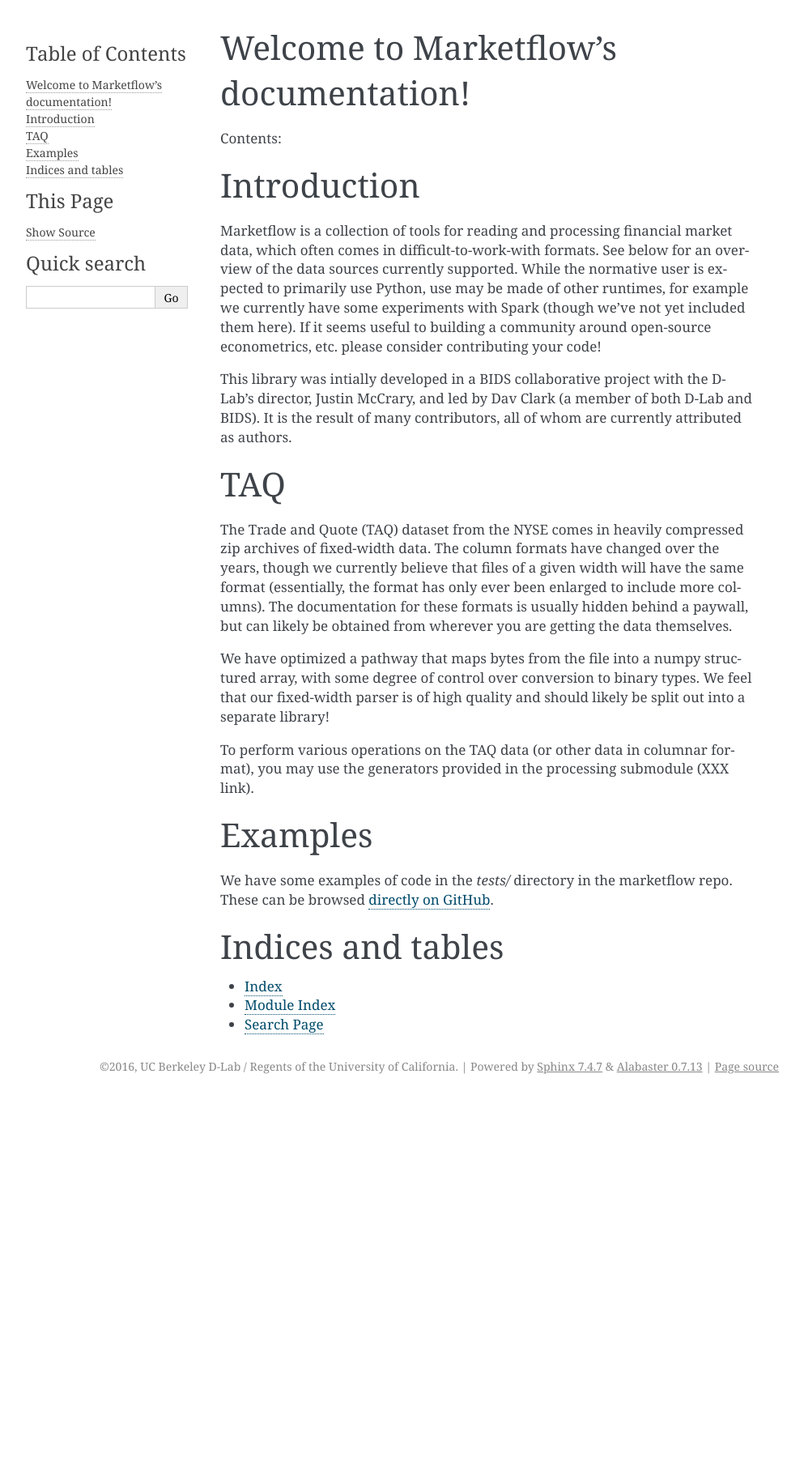
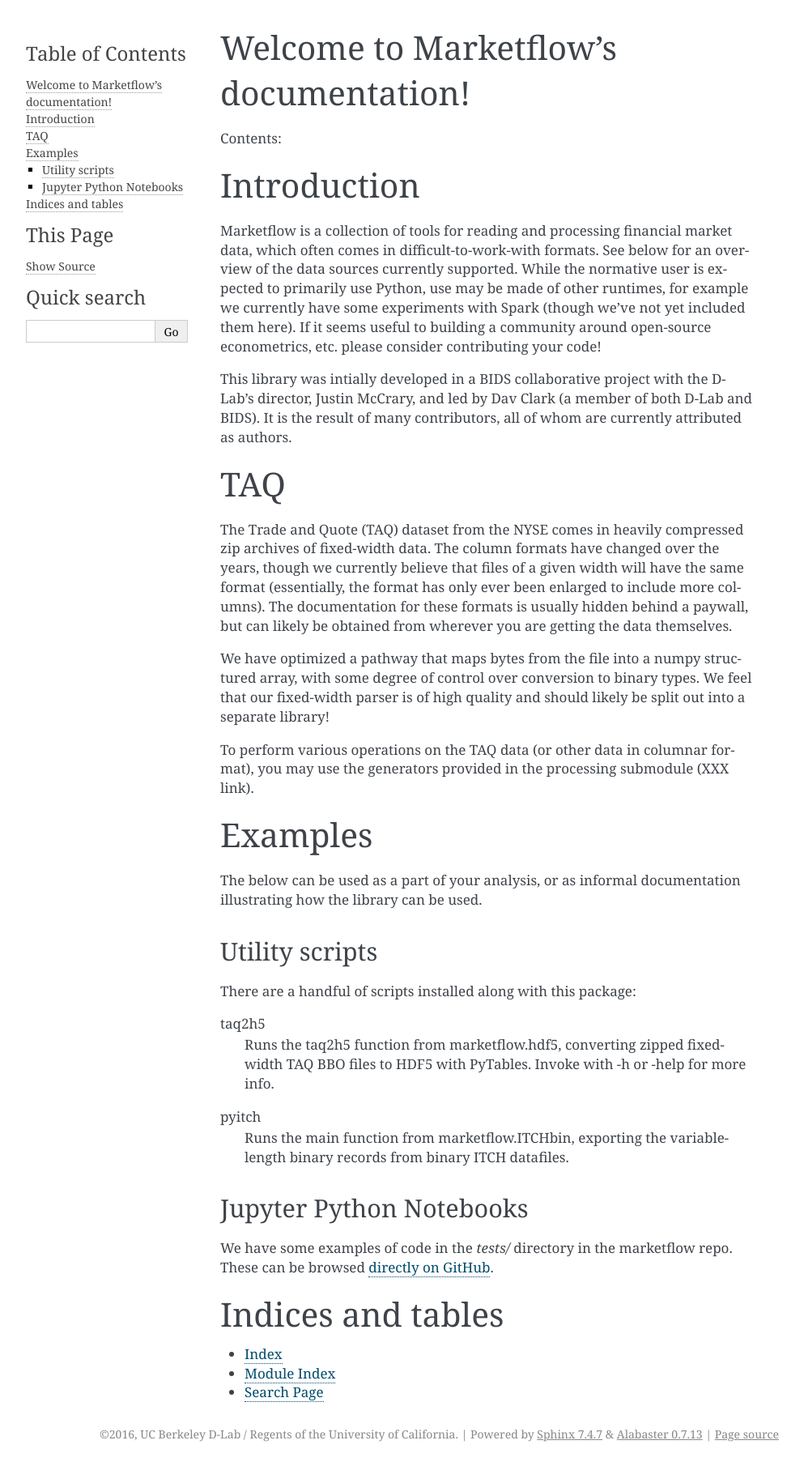
Before and after one commit to dlab-projects/marketflow, a Sphinx documentation site: the page built from docs/index.rst, in a window 1280 px wide. Shown: the whole page at 81% size, without its empty margins (148-1141 px from the left). Built offline with Sphinx 7.4.7, drawn with Linux system fonts in a browser that asks for light colours; before the commit the page ends 1356 px from its top, so only the background shows below that.

Commit message:
Added more info to docs

```diff
--- a/docs/index.rst
+++ b/docs/index.rst
@@ -50,6 +50,24 @@
 Examples
 ========
 
+The below can be used as a part of your analysis, or as informal documentation
+illustrating how the library can be used.
+
+Utility scripts
+---------------
+
+There are a handful of scripts installed along with this package:
+
+taq2h5
+  Runs the taq2h5 function from marketflow.hdf5, converting zipped fixed-width
+  TAQ BBO files to HDF5 with PyTables. Invoke with -h or -help for more info.
+pyitch
+  Runs the main function from marketflow.ITCHbin, exporting the variable-length
+  binary records from binary ITCH datafiles.
+
+Jupyter Python Notebooks
+------------------------
+
 We have some examples of code in the `tests/` directory in the marketflow repo.
 These can be browsed `directly on
 GitHub <https://github.com/dlab-projects/marketflow/tree/master/tests>`_.
```
